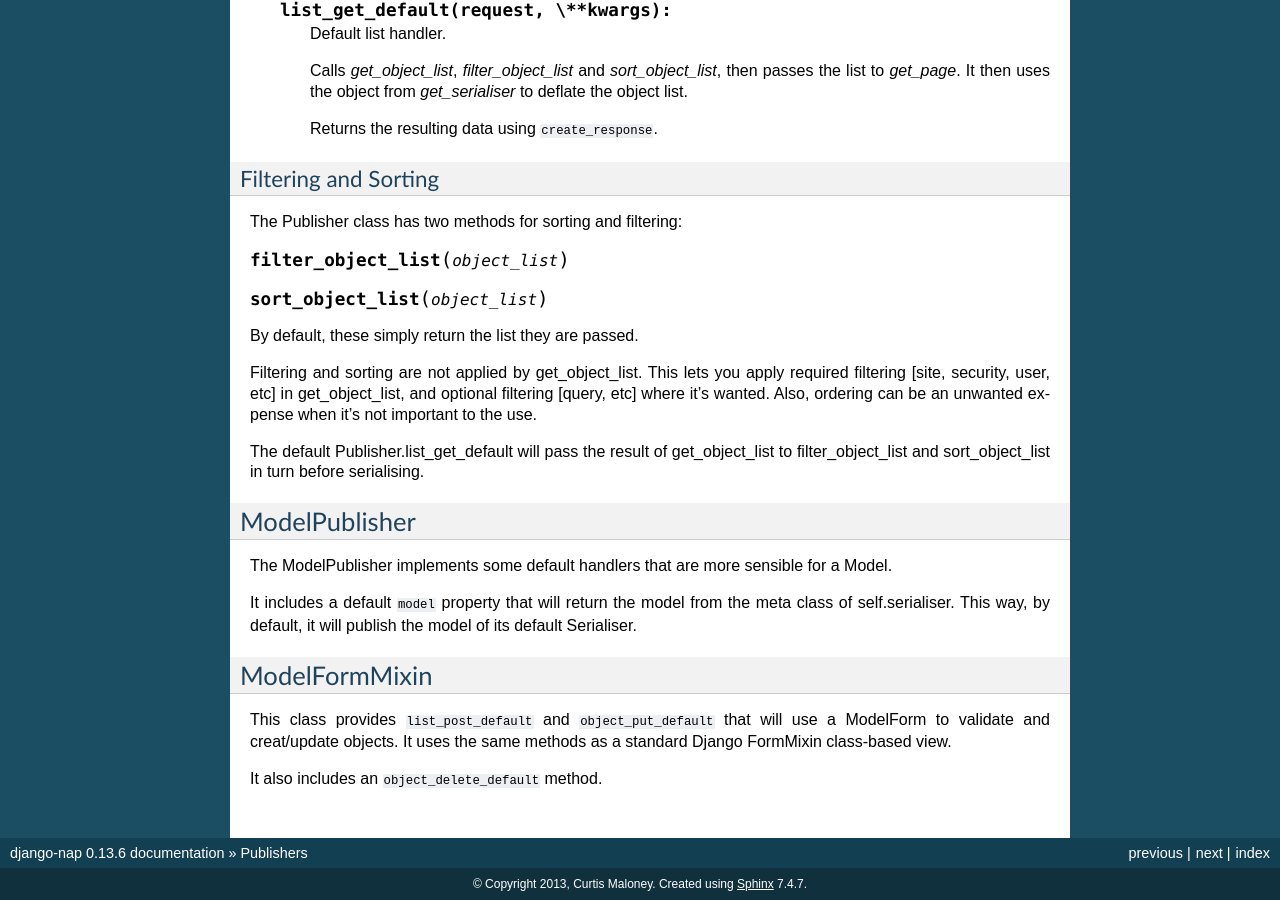
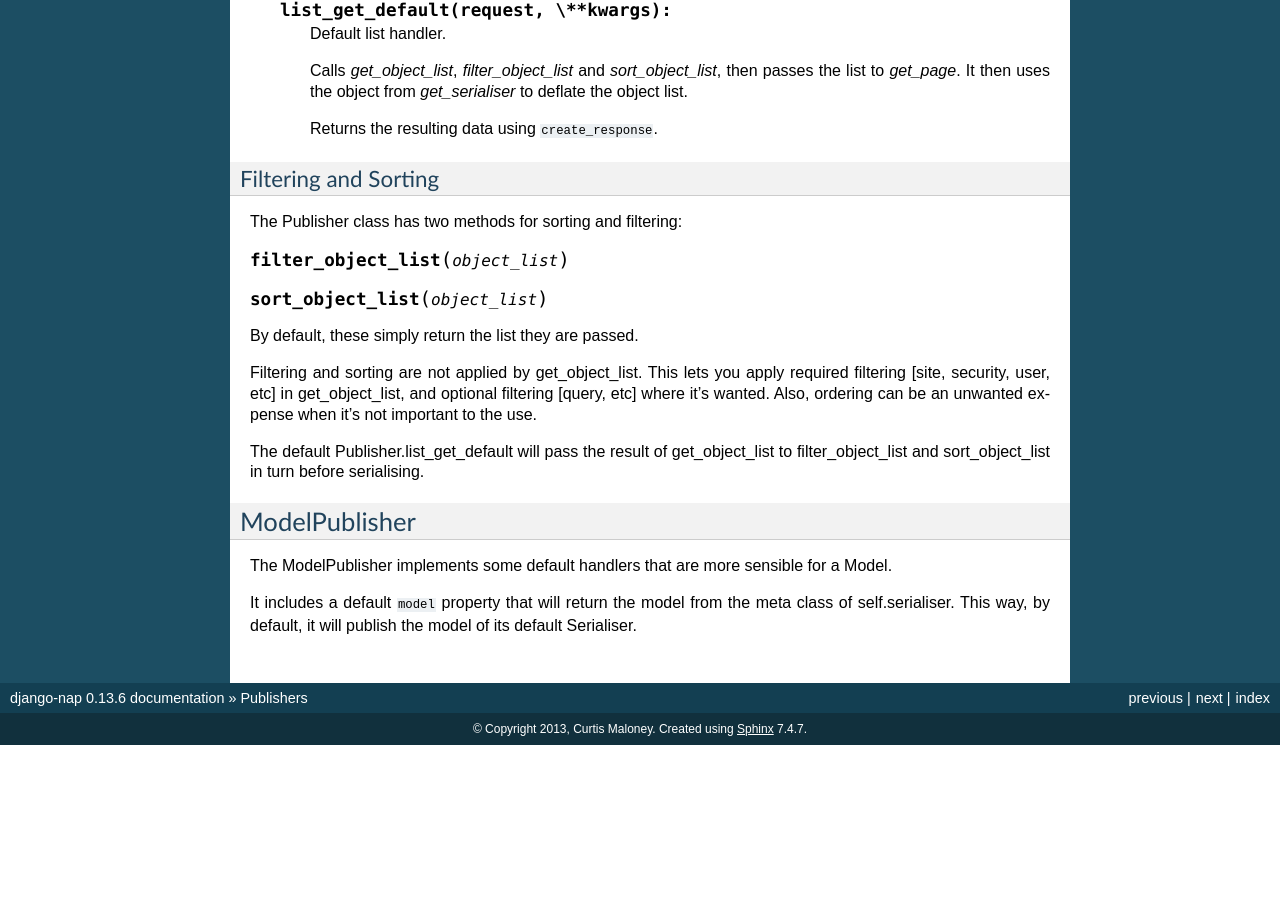
Before and after one commit to funkybob/django-nap, a Sphinx documentation site: the page built from docs/publisher.rst, in a window 1280 px wide and 900 px high, scrolled down 3677 px. Built offline with Sphinx 7.4.7, drawn with Linux system fonts in a browser that asks for light colours; after the commit the page ends 4422 px from its top, so only the background shows below that.

Commit message:
Remove docs on ModelFormPublisher mixin

```diff
--- a/docs/publisher.rst
+++ b/docs/publisher.rst
@@ -284,12 +284,3 @@ Model.
 It includes a default ``model`` property that will return the model from the
 meta class of self.serialiser.  This way, by default, it will publish the model
 of its default Serialiser.
-
-ModelFormMixin
-==============
-
-This class provides ``list_post_default`` and ``object_put_default`` that will
-use a ModelForm to validate and creat/update objects.  It uses the same methods
-as a standard Django FormMixin class-based view.
-
-It also includes an ``object_delete_default`` method.
```
